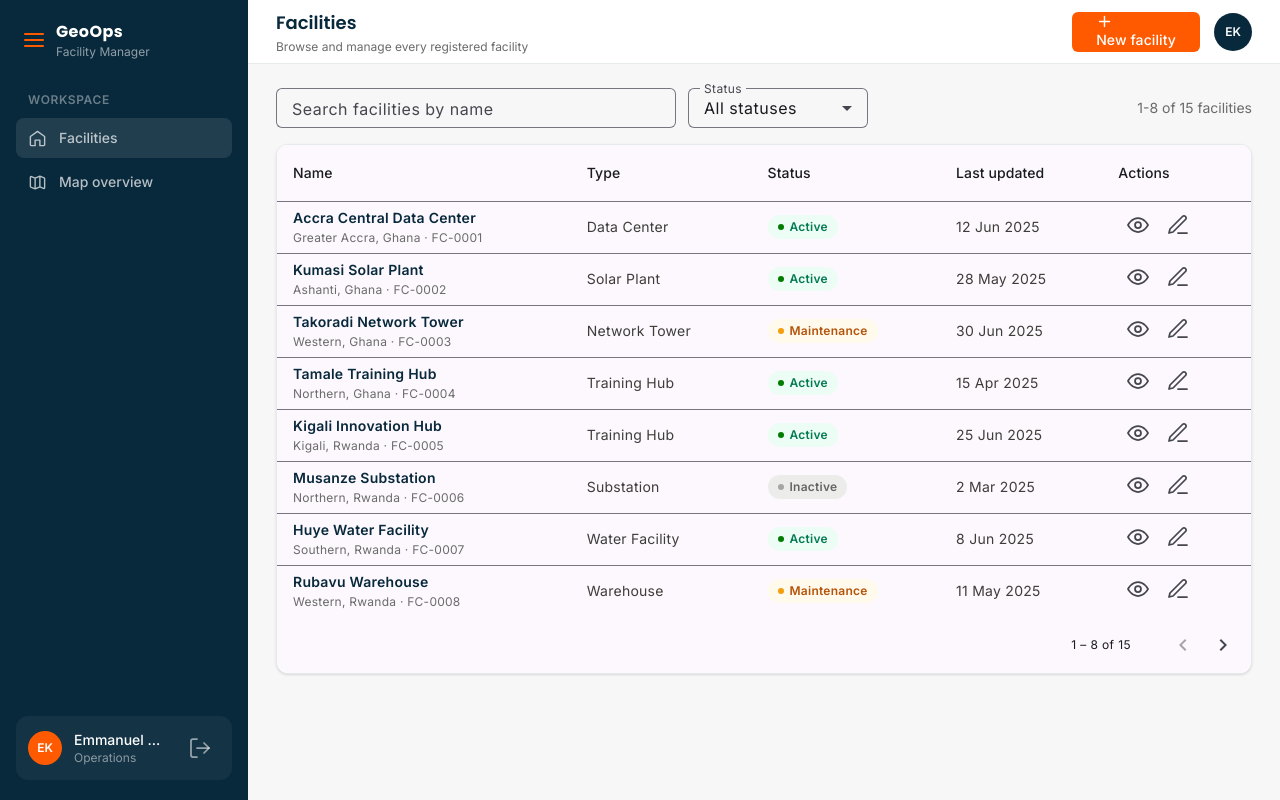
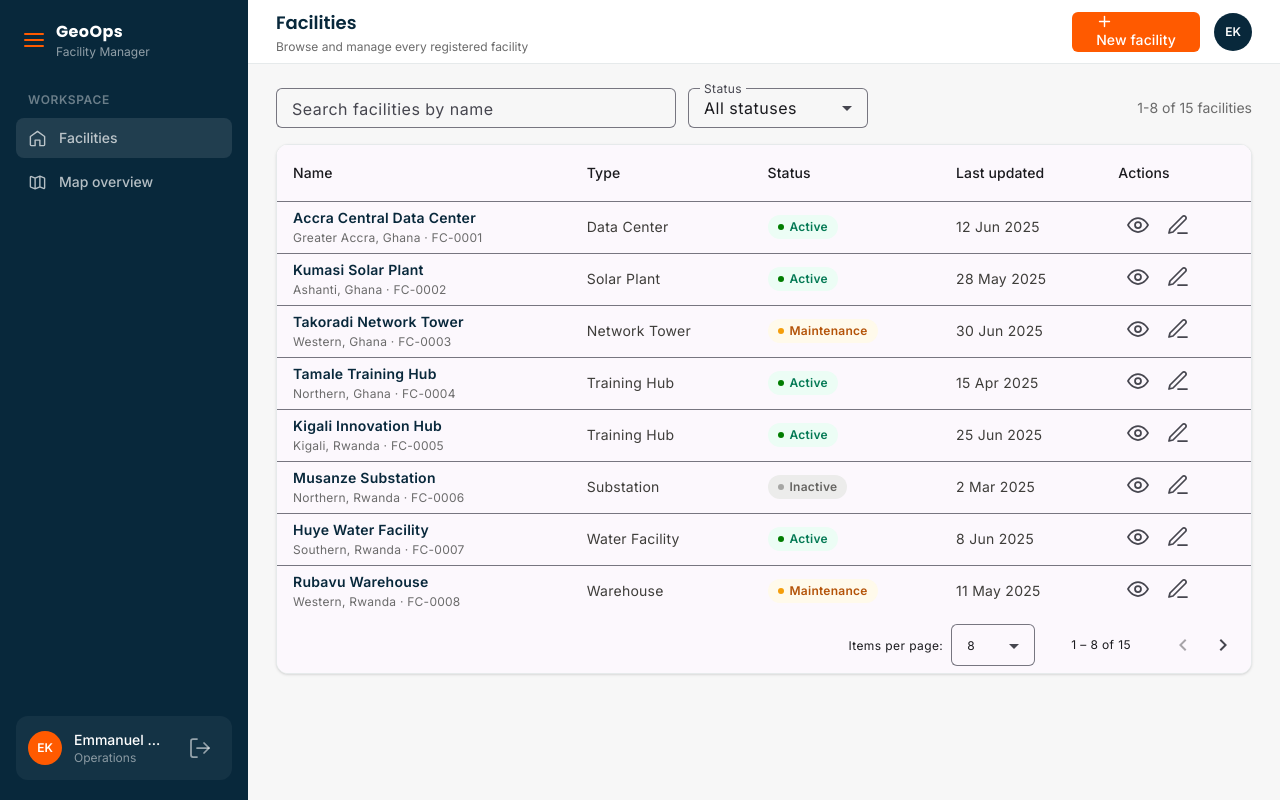
Before and after one commit to devekkx/geo-ops, an Angular app: page /login in a window 1280 px wide. Both pictures are taken after a click on the button "Sign in". Built offline with nearby package versions, Linux system fonts and the light colour scheme.

Commit message:
feat(facilities): add items-per-page dropdown to the list paginator
Make pageSize a signal (5/8/10/25/50 options, default 8) driven by and
synced to the pageSize query param, matching the existing search/
status/page URL persistence pattern. Removes hidePageSize so the
dropdown is visible.

```diff
--- a/src/app/features/facilities/facility-list/facility-list.html
+++ b/src/app/features/facilities/facility-list/facility-list.html
@@ -236,9 +236,9 @@
 
         <mat-paginator
           [length]="total()"
-          [pageSize]="pageSize"
+          [pageSize]="pageSize()"
+          [pageSizeOptions]="pageSizeOptions"
           [pageIndex]="clampedPageIndex()"
-          [hidePageSize]="true"
           (page)="onPage($event)"
         />
       </div>
--- a/src/app/features/facilities/facility-list/facility-list.ts
+++ b/src/app/features/facilities/facility-list/facility-list.ts
@@ -21,6 +21,7 @@ type ListState = "loading" | "loaded" | "error";
 type StatusFilter = FacilityStatus | "all";
 
 const PAGE_SIZE = 8;
+const PAGE_SIZE_OPTIONS = [5, 8, 10, 25, 50];
 const SEARCH_DEBOUNCE_MS = 300;
 const ERROR_MESSAGE =
   "Something went wrong while retrieving the data. Please check your connection and try again.";
@@ -52,7 +53,7 @@ export class FacilityList {
   private readonly initialParams = this.route.snapshot.queryParamMap;
 
   protected readonly displayedColumns = ["name", "type", "status", "updatedAt", "actions"];
-  protected readonly pageSize = PAGE_SIZE;
+  protected readonly pageSizeOptions = PAGE_SIZE_OPTIONS;
   protected readonly facilityStatuses = FACILITY_STATUSES;
   protected readonly skeletonRows = Array.from({ length: 6 });
 
@@ -65,6 +66,7 @@ export class FacilityList {
   protected readonly pageIndex = signal(
     Math.max(0, Number.parseInt(this.initialParams.get("page") ?? "1", 10) - 1 || 0)
   );
+  protected readonly pageSize = signal(this.readInitialPageSize());
 
   protected readonly search = toSignal(
     this.searchControl.valueChanges.pipe(debounceTime(SEARCH_DEBOUNCE_MS)),
@@ -87,23 +89,23 @@ export class FacilityList {
 
   protected readonly total = computed(() => this.filtered().length);
   protected readonly pageCount = computed(() =>
-    Math.max(1, Math.ceil(this.total() / this.pageSize))
+    Math.max(1, Math.ceil(this.total() / this.pageSize()))
   );
   protected readonly clampedPageIndex = computed(() =>
     Math.min(this.pageIndex(), this.pageCount() - 1)
   );
 
   protected readonly paged = computed(() => {
-    const start = this.clampedPageIndex() * this.pageSize;
-    return this.filtered().slice(start, start + this.pageSize);
+    const start = this.clampedPageIndex() * this.pageSize();
+    return this.filtered().slice(start, start + this.pageSize());
   });
 
   protected readonly rangeLabel = computed(() => {
     if (this.total() === 0) {
       return "0 facilities";
     }
-    const start = this.clampedPageIndex() * this.pageSize + 1;
-    const end = Math.min(start + this.pageSize - 1, this.total());
+    const start = this.clampedPageIndex() * this.pageSize() + 1;
+    const end = Math.min(start + this.pageSize() - 1, this.total());
     return `${start}-${end} of ${this.total()} facilities`;
   });
 
@@ -116,7 +118,8 @@ export class FacilityList {
       const queryParams: Record<string, string | null> = {
         search: this.search().trim() || null,
         status: this.status() === "all" ? null : this.status(),
-        page: this.clampedPageIndex() > 0 ? String(this.clampedPageIndex() + 1) : null
+        page: this.clampedPageIndex() > 0 ? String(this.clampedPageIndex() + 1) : null,
+        pageSize: this.pageSize() !== PAGE_SIZE ? String(this.pageSize()) : null
       };
       void this.router.navigate([], {
         relativeTo: this.route,
@@ -136,6 +139,7 @@ export class FacilityList {
 
   protected onPage(event: PageEvent): void {
     this.pageIndex.set(event.pageIndex);
+    this.pageSize.set(event.pageSize);
   }
 
   protected onClearFilters(): void {
@@ -146,6 +150,11 @@ export class FacilityList {
 
   protected onRetry(): void {
     this.loadFacilities();
+  }
+
+  private readInitialPageSize(): number {
+    const parsed = Number.parseInt(this.initialParams.get("pageSize") ?? "", 10);
+    return PAGE_SIZE_OPTIONS.includes(parsed) ? parsed : PAGE_SIZE;
   }
 
   private loadFacilities(): void {
```
